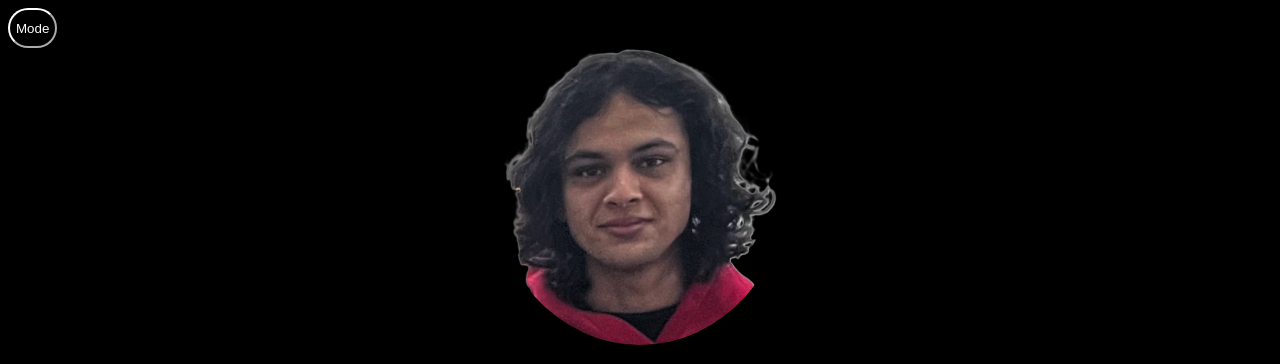
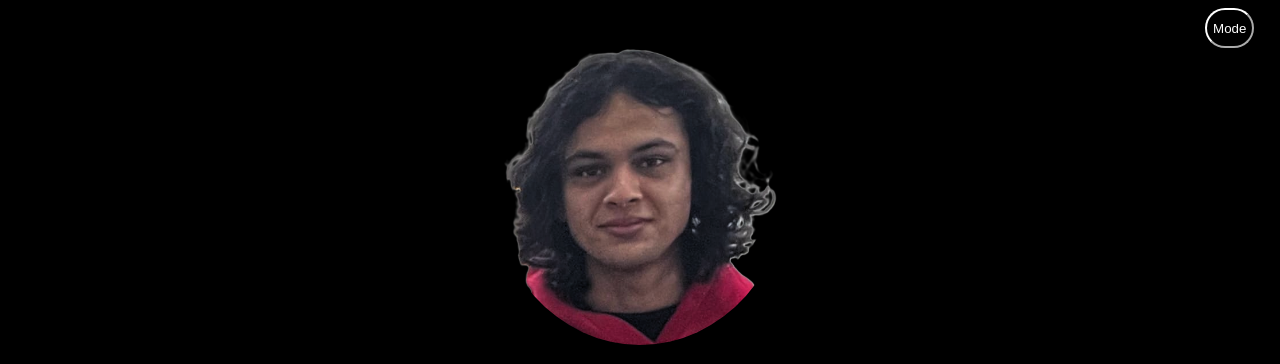
Before and after one commit to cmd-cosmos/cmd-cosmos.github.io, a plain HTML site: page index.html in a window 1280 px wide. Shown: the top 364 px of the page. Drawn offline with Linux system fonts and the light colour scheme.

Commit message:
modified button position.

```diff
--- a/style.css
+++ b/style.css
@@ -44,6 +44,7 @@ body{
 }
 
 .mode{
+    right: 2%;
     position: fixed;
     border-radius: 50px;
     height: 40px;
```
